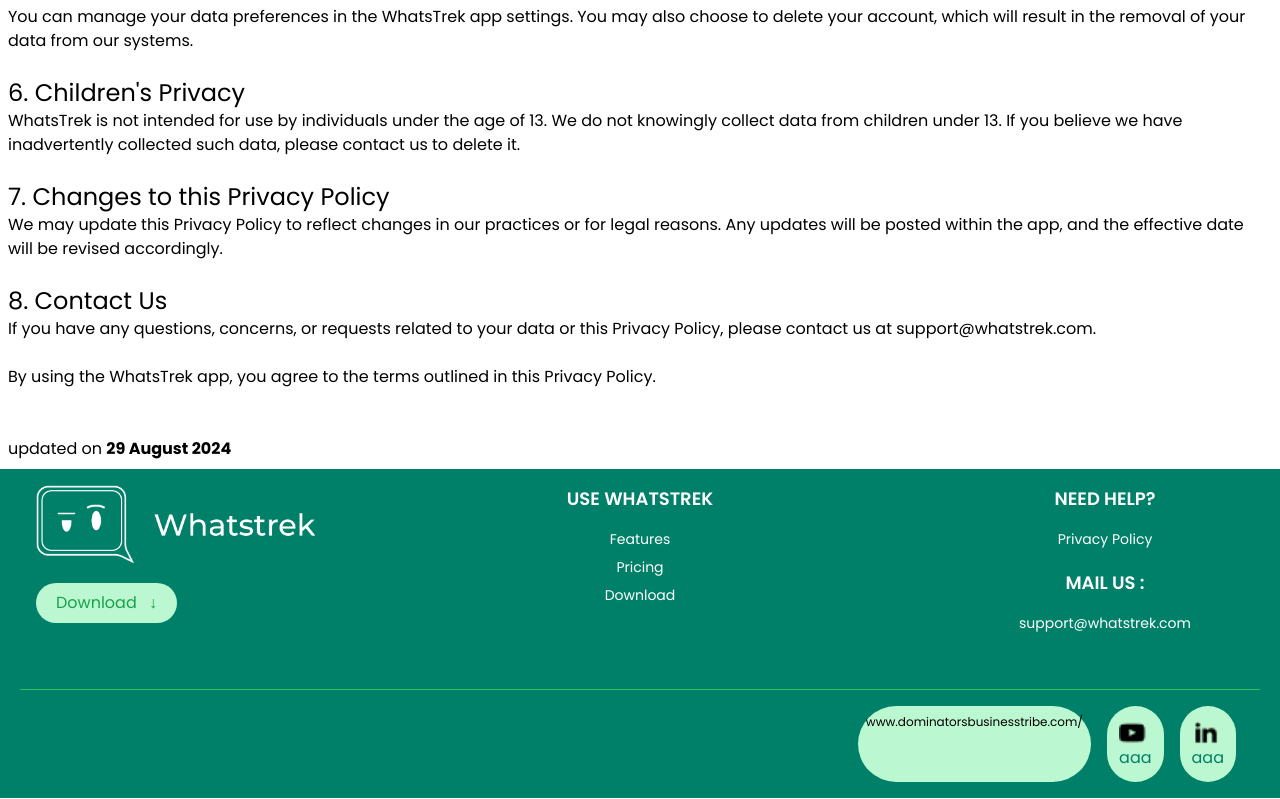
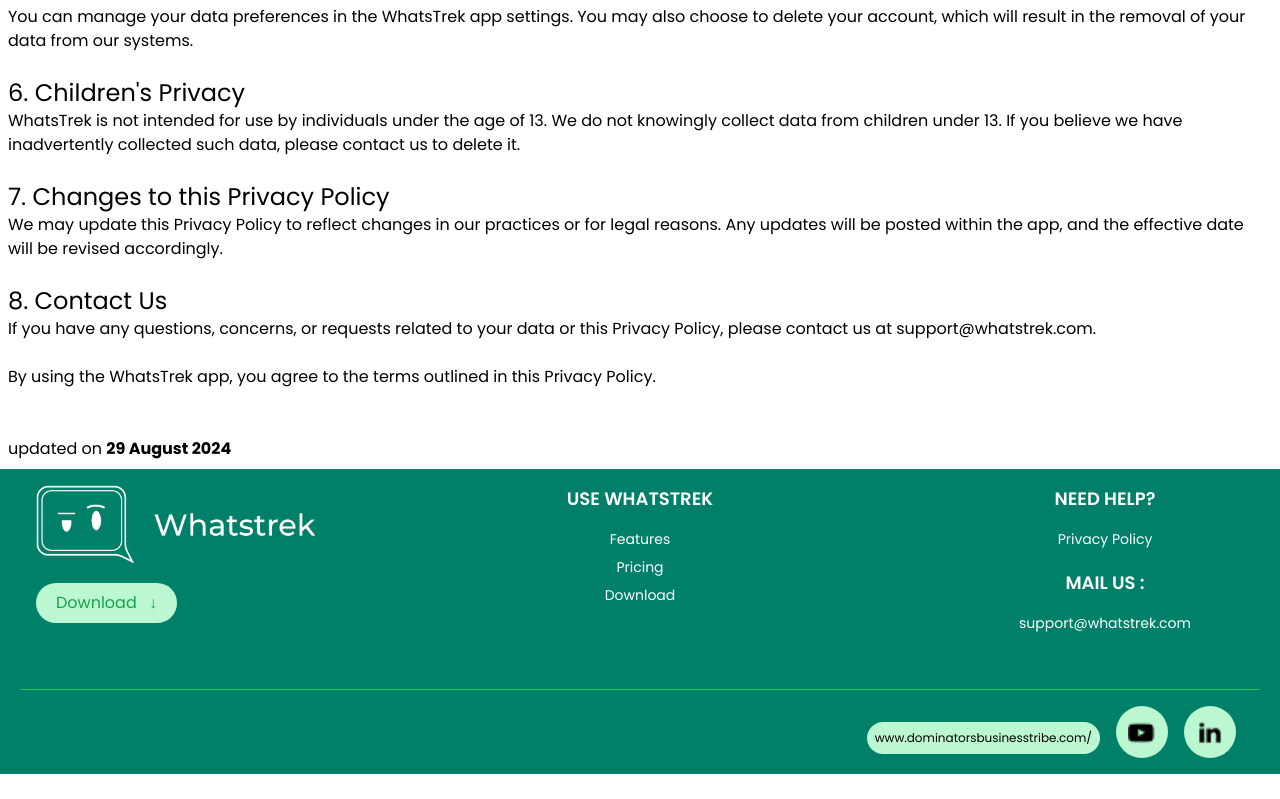
Before and after one commit to yoda-76/WhatsTrek-ws, a React (Vite) app: page /privacy-policy in a window 1280 px wide. Shown: the part 760-1559 px from the top of the page. After the commit the page ends 1535 px from the top, so only its background shows below. Built offline with nearby package versions, Linux system fonts and the light colour scheme.

Commit message:
responsiveness 2

```diff
--- a/src/components/Footer.tsx
+++ b/src/components/Footer.tsx
@@ -91,15 +91,15 @@
 
         {/* Social Icons */}
         <div className="flex md:justify-center justify-end space-x-4  md:w-[100%]">
-          <a target="_blank" href="https://www.dominatorsbusinesstribe.com/" className="bg-green-200 p-2 rounded-full text-xs">www.dominatorsbusinesstribe.com/</a>
+          <a target="_blank" href="https://www.dominatorsbusinesstribe.com/" className="bg-green-200 p-2 cmd:h-fit cmd:mt-4 rounded-full text-xs">www.dominatorsbusinesstribe.com/</a>
           <a target="_blank" href="https://www.youtube.com/@divyanshsengar_" className="bg-green-200 md:w-10 md:h-8 md:p-0 md:pl-1  p-3 rounded-full">
-            <img src={s1} alt="Instagram" className="h-7" /><span className="text-[#008069]">aaa</span>
+            <img src={s1} alt="Instagram" className="h-7" /><span className="cmd:hidden text-[#008069]">aaa</span>
           </a>
           {/* <a target="_blank" href="https://www.youtube.com/@divyanshsengar_" className="bg-green-200 p-2 rounded-full">
             <img src={s2} alt="YouTube" className="h-4" />
           </a> */}
           <a target="_blank" href="https://www.linkedin.com/company/dominators-business-tribe/" className="bg-green-200 md:w-10 md:h-8 md:p-0 md:pl-1  p-3 rounded-full">
-            <img src={s3} alt="LinkedIn" className="h-7" /> <span className="text-[#008069]">aaa</span>
+            <img src={s3} alt="LinkedIn" className="h-7" /> <span className="cmd:hidden text-[#008069]">aaa</span>
           </a>
         </div>
       </div>
```
